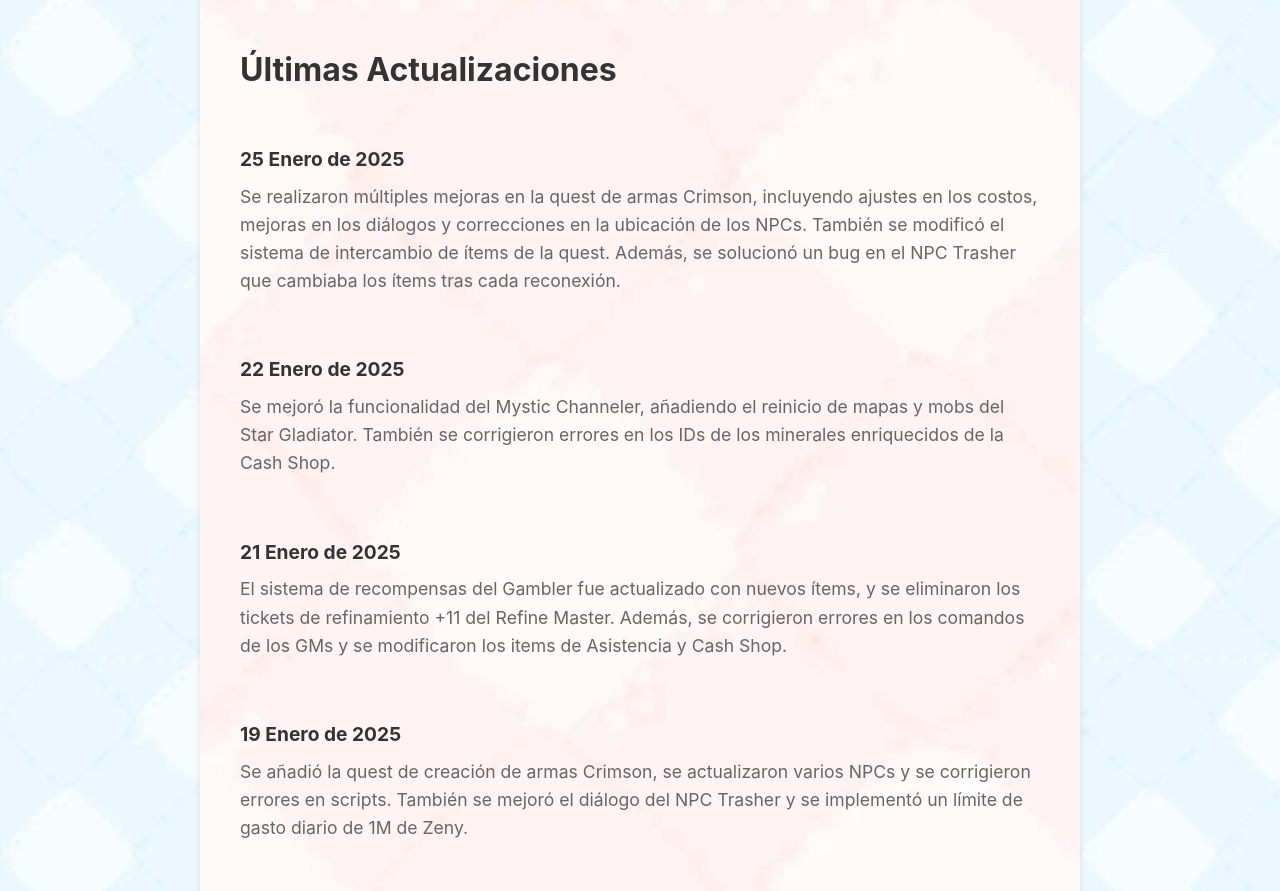
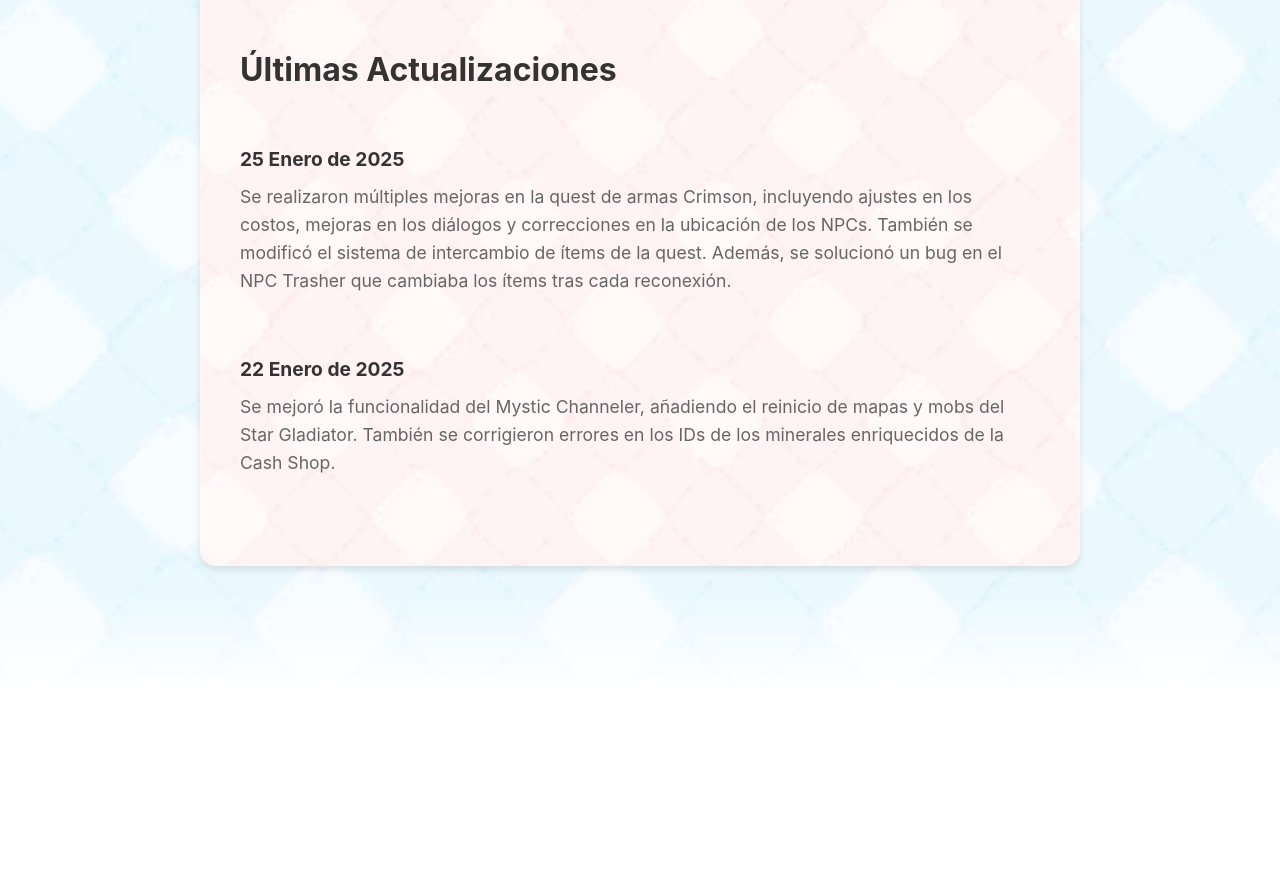
Before and after one commit to ozcodx/ozro-site, a React (Vite) app: page / in a window 1280 px wide. Shown: the part 2040-2931 px from the top of the page. After the commit the page ends 2734 px from the top, so only its background shows below. Built offline with nearby package versions, Linux system fonts and the light colour scheme.

Commit message:
Add custom scrollbar styling for News section

```diff
--- a/src/styles/Main.css
+++ b/src/styles/Main.css
@@ -207,6 +207,39 @@
   display: flex;
   flex-direction: column;
   gap: 1.5rem;
+  max-height: 400px;
+  overflow-y: auto;
+  padding-right: 0.75rem;
+}
+
+/* Ocultar las flechas del scrollbar */
+.news-container::-webkit-scrollbar-button {
+  display: none;
+}
+
+.news-container::-webkit-scrollbar {
+  width: 6px;
+}
+
+.news-container::-webkit-scrollbar-track {
+  background: #f0f0f0;
+  border-radius: 10px;
+  border: 1px solid #e0e0e0;
+}
+
+.news-container::-webkit-scrollbar-thumb {
+  background: #ff8d7f;
+  border-radius: 10px;
+}
+
+.news-container::-webkit-scrollbar-thumb:hover {
+  background: #ff7a6a;
+}
+
+/* Para Firefox */
+.news-container {
+  scrollbar-width: thin;
+  scrollbar-color: #ff8d7f #f0f0f0;
 }
 
 .news-container p {
```
